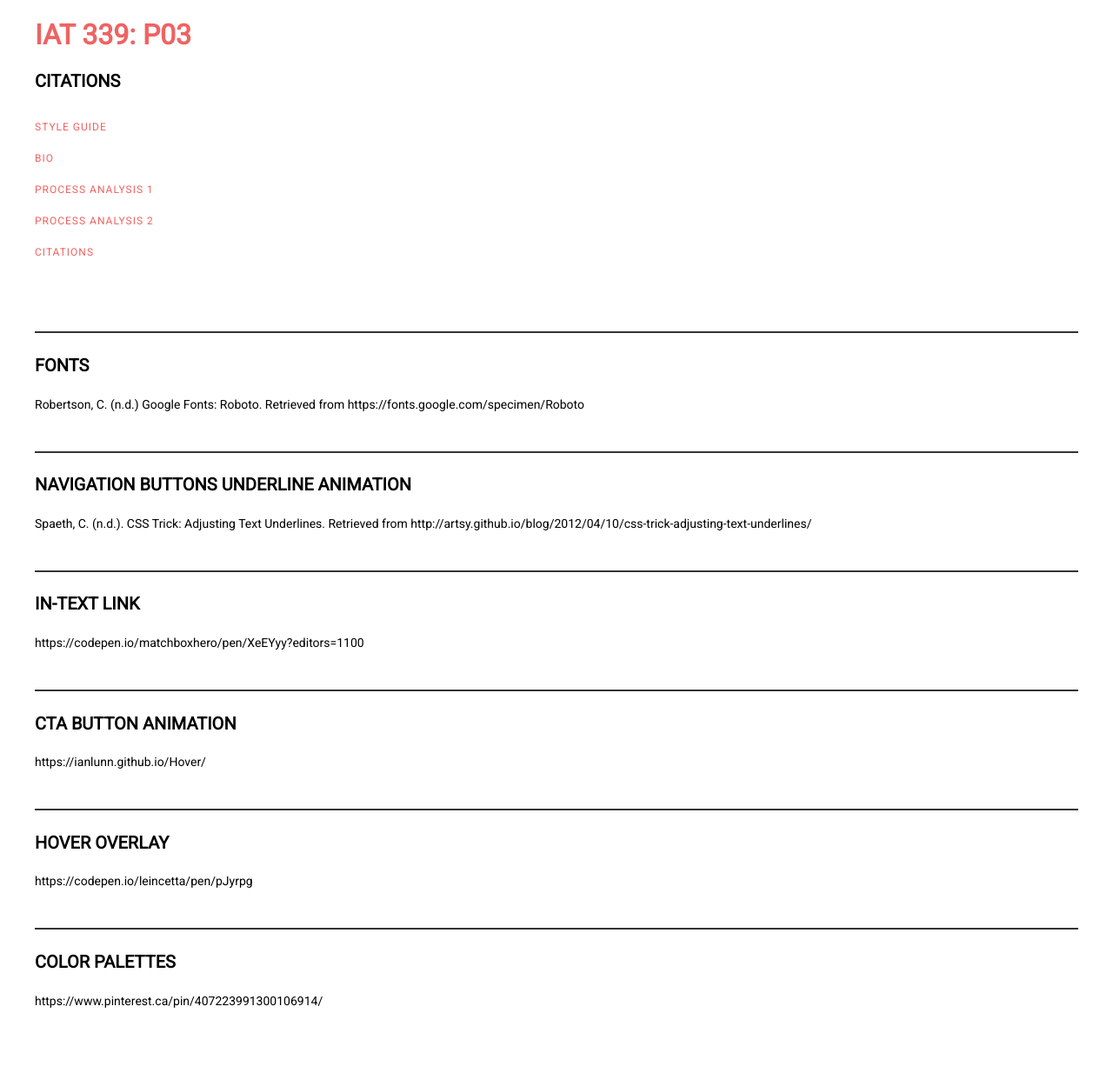
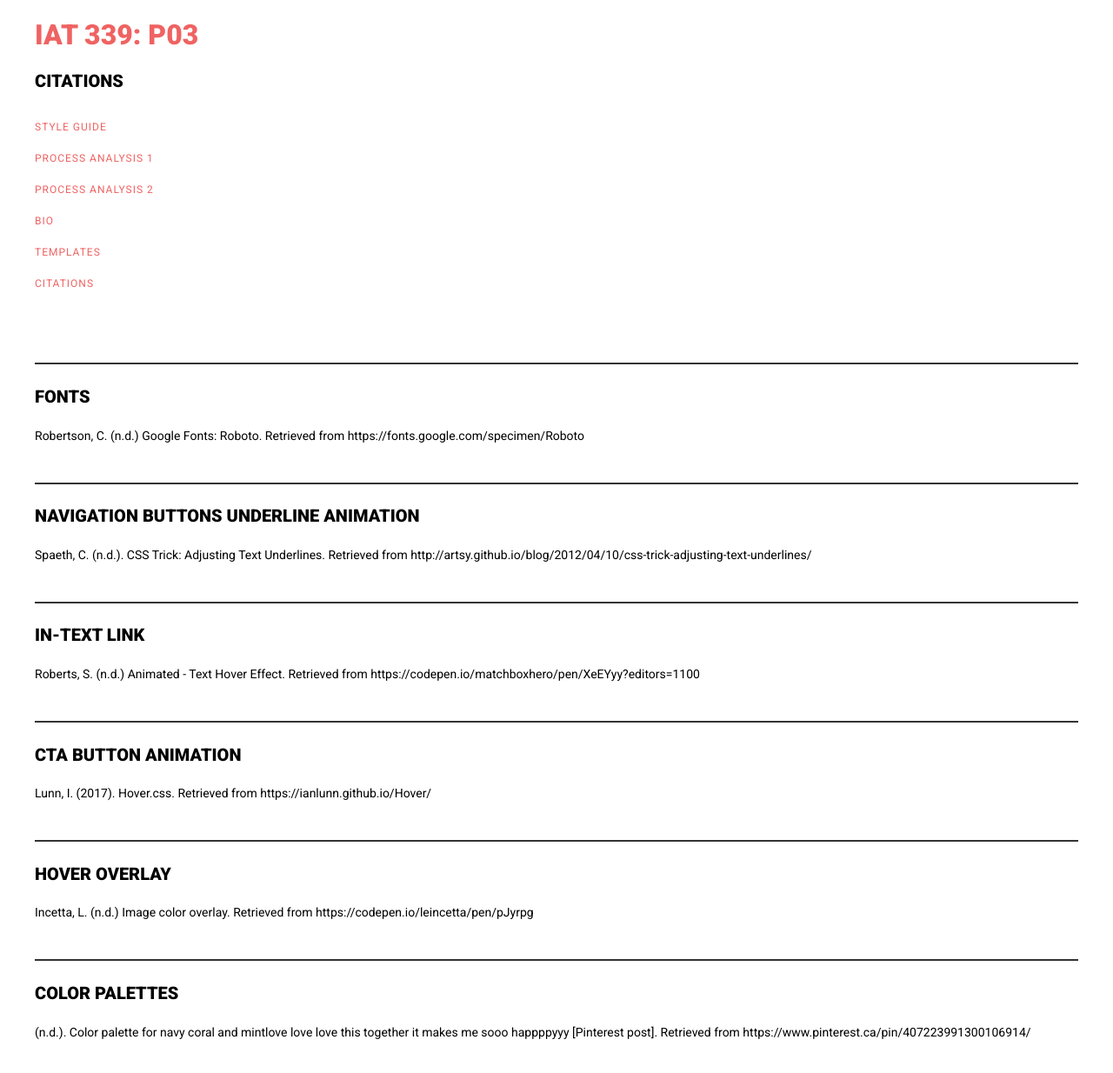
Before and after one commit to sarah-tong/P03-Portfolio-Style-Guide, a plain HTML site: page citations.html in a window 1280 px wide. Shown: the whole page at 87% size. Before the commit the page ends 1205 px from the top, so only its background shows below. Drawn offline with Linux system fonts and the light colour scheme.

Commit message:
Created nav button to templates
nav button to website template on all pages. Created new templates.html

```diff
--- a/citations.html
+++ b/citations.html
@@ -7,7 +7,7 @@
         <title>P03 - Portfolio</title>
 
         <link href="css/main.css" rel="stylesheet">
-        <link href="https://fonts.googleapis.com/css?family=Roboto" rel="stylesheet">
+        <link href="https://fonts.googleapis.com/css?family=Roboto:100,100i,300,300i,400,400i,500,500i,700,700i,900,900i" rel="stylesheet">
 
     </head>
 
@@ -21,13 +21,16 @@
                     <a href="index.html" class="button-nav">Style Guide</a>
                 </li>
                 <li>
-                    <a href="bio.html" class="button-nav">Bio</a>
-                </li>
-                <li>
                     <a href="process-analysis.html" class="button-nav">Process Analysis 1</a>
                 </li>
                 <li>
                     <a href="process-analysis2.html" class="button-nav">Process Analysis 2</a>
+                </li>
+                <li>
+                    <a href="bio.html" class="button-nav">Bio</a>
+                </li>
+                <li>
+                    <a href="templates.html" class="button-nav">Templates</a>
                 </li>
                 <li>
                     <a href="citations.html" class="button-nav">Citations</a>
@@ -53,32 +56,32 @@
             <section>
                 <h2>In-Text Link</h2>
                 <p>
-                    https://codepen.io/matchboxhero/pen/XeEYyy?editors=1100
+                    Roberts, S. (n.d.) Animated - Text Hover Effect. Retrieved from https://codepen.io/matchboxhero/pen/XeEYyy?editors=1100
                 </p>
             </section>
 
             <section>
                 <h2>CTA Button Animation</h2>
                 <p>
-                    https://ianlunn.github.io/Hover/
+                    Lunn, I. (2017). Hover.css. Retrieved from https://ianlunn.github.io/Hover/
                 </p>
             </section>
 
             <section>
                 <h2>Hover overlay</h2>
                 <p>
-                    https://codepen.io/leincetta/pen/pJyrpg
+                    Incetta, L. (n.d.) Image color overlay. Retrieved from https://codepen.io/leincetta/pen/pJyrpg
                 </p>
             </section>
 
             <section>
                 <h2>Color Palettes</h2>
                 <p>
+                    (n.d.). Color palette for navy coral and mintlove love love this together it makes me sooo happppyyy [Pinterest post]. Retrieved from
                     https://www.pinterest.ca/pin/407223991300106914/
                 </p>
             </section>
 
-
         </section>
     </body>
 </html>
--- a/css/main.css
+++ b/css/main.css
@@ -177,6 +177,7 @@ h1 {
     font-size: 2rem;
     color: #EF6362;
     text-transform: uppercase;
+    font-weight: 800;
 }
 
 h2 {
```
Also changed, not shown: bio.html (+7 -4 lines), index.html (+7 -4 lines), process-analysis.html (+7 -4 lines), process-analysis2.html (+7 -4 lines), templates.html (added).
